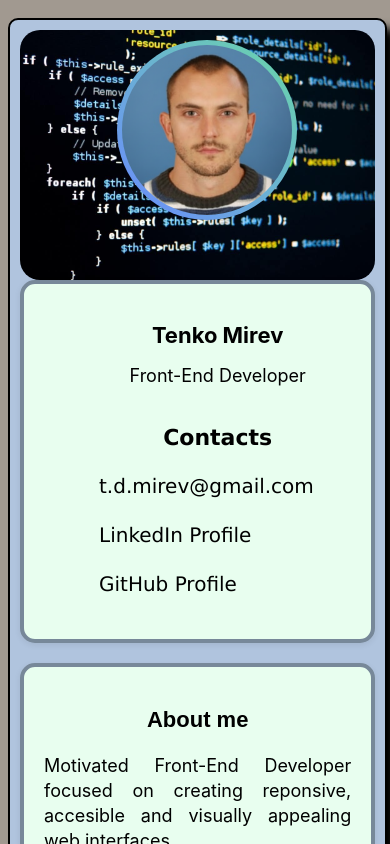
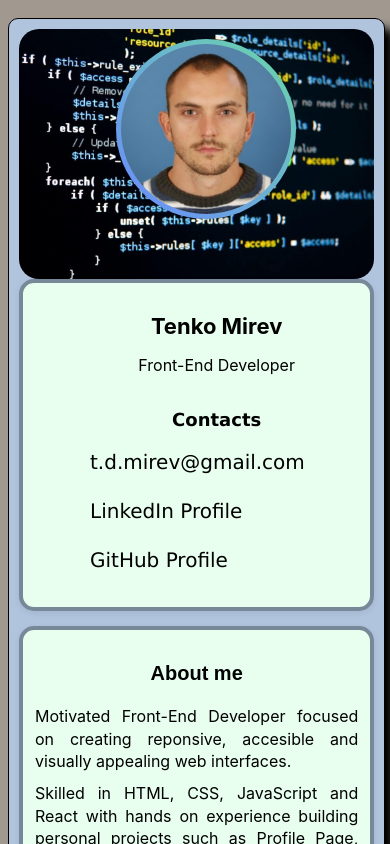
Before and after one commit to TMirev/profile-project, a React (Vite) app: page / in a window 390 px wide. Shown: the top 844 px of the page. Built offline with nearby package versions, Linux system fonts and the light colour scheme.

Commit message:
updated responsivedesign

```diff
--- a/src/App.css
+++ b/src/App.css
@@ -1,10 +1,10 @@
 .contacts-summary-box {
     background: #e8feef;
-    padding: 20px;
+    padding: 12px;
     border-radius: 15px;
     border: 4px solid lightslategrey;
     box-shadow: 0 2px 6px rgba(0, 0, 0, 0.08);
-    margin-bottom: 20px;
+    margin-bottom: 15px;
 }
 
 .image-wrapper {
--- a/src/components/Skills.jsx
+++ b/src/components/Skills.jsx
@@ -11,7 +11,6 @@ function Skills() {
                 <div className="skill-item">Git/GitHub</div>
                 <div className="skill-item">Responsive Design</div>
                 <div className="skill-item">UI/UX fundamentals</div>
-                <div className="skill-item">Push/Pull requests</div>
                 <div className="skill-item">VSCode</div>
             </div>
         </section>
--- a/src/index.css
+++ b/src/index.css
@@ -1,5 +1,5 @@
 .card {
-  border: 2px solid black;
+  border: 1px solid black;
   border-radius: 10px;
   box-shadow: 10px 10px 10px;
   justify-content: center;
@@ -72,18 +72,18 @@ h1 {
 h2 {
   font-family: "Poppins", sans-serif;
   text-align: center;
-  font-size: 22px;
+  font-size: 20px;
   margin: 20px;
 }
 
 h3 {
   text-align: center;
-  font-size: 22px;
+  font-size: 18px;
 }
 
 p {
   font-family: "Inter", sans-serif;
-  font-size: 18px;
+  font-size: 16px;
   margin: 4px, 0;
   line-height: 1.4;
   text-align: justify;
```
Also changed, not shown: 1 other file (tests, documents, lock files or other folders).
